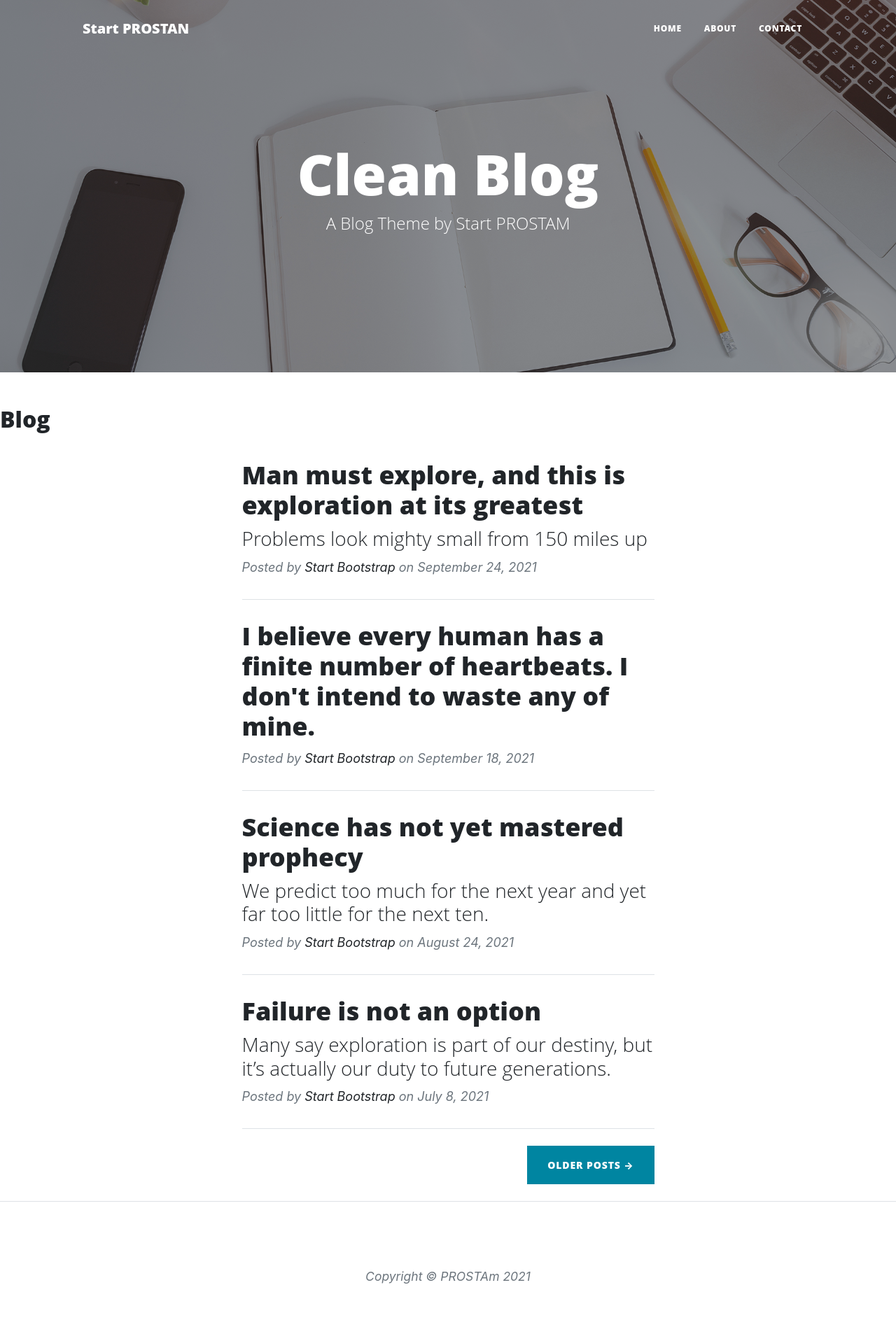
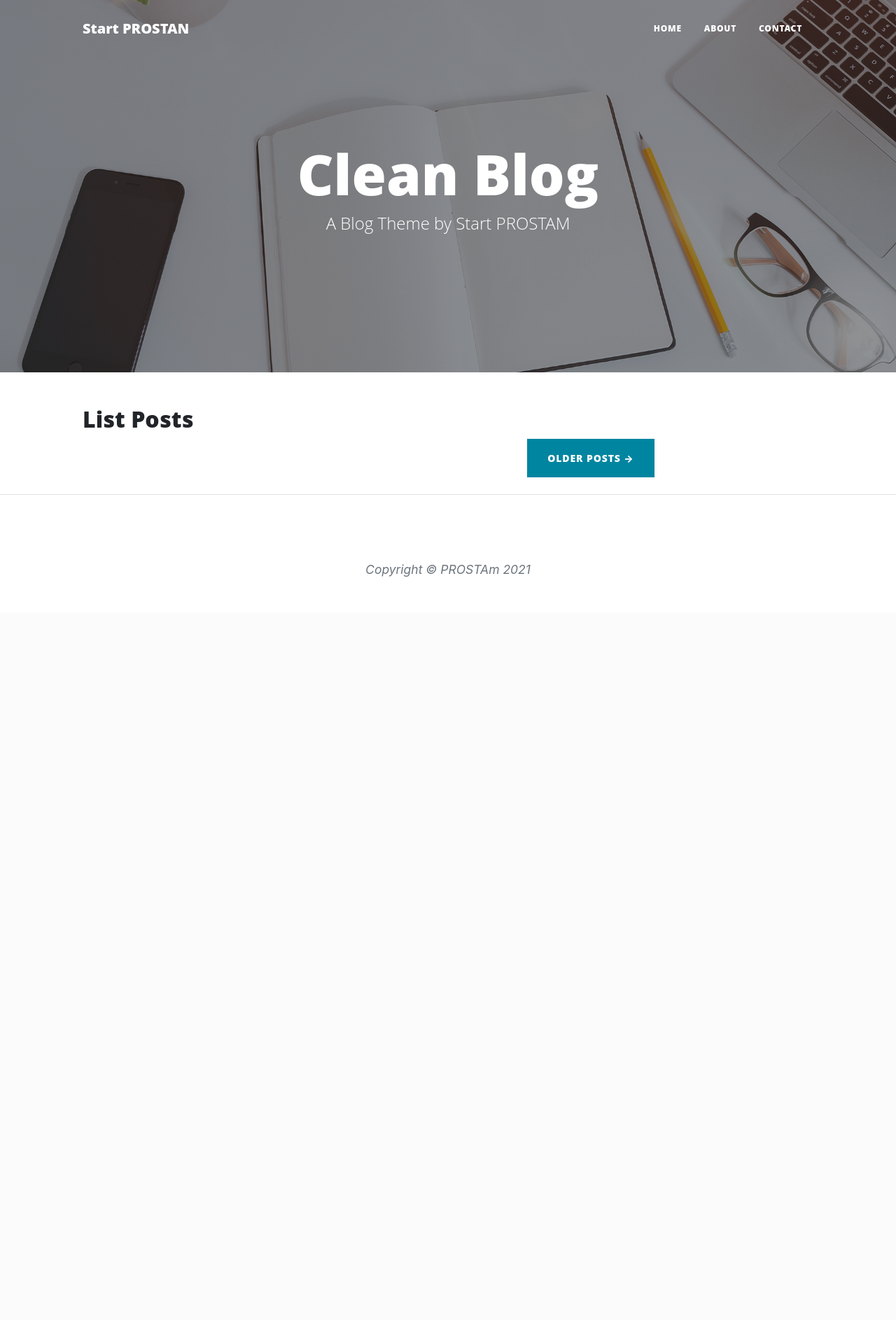
Before and after one commit to Ya27cine/Blog_full, a Symfony app: template templates/blog/index.html.twig in a window 1280 px wide. Shown: the whole page at 70% size. After the commit the page ends 824 px from the top, so only its background shows below. Run offline with Twig, Linux system fonts and the light colour scheme; the template is opened without the code that fills it, so the values that code supplies are empty; some libraries are stand-ins or nearby versions.

Commit message:
crate controller add post/ show posts

```diff
--- a/templates/blog/index.html.twig
+++ b/templates/blog/index.html.twig
@@ -18,69 +18,29 @@
 
 
 {% block body %}
-    <h2>Blog {{ data }}</h2>
-
-
-
 
           <!-- Main Content-->
         <div class="container px-4 px-lg-5">
             <div class="row gx-4 gx-lg-5 justify-content-center">
+            <h2> List Posts </h2>
                 <div class="col-md-10 col-lg-8 col-xl-7">
+                        {% for post in posts %}
                             <!-- Post preview-->
                                 <div class="post-preview">
                                     <a href="post.html">
-                            <h2 class="post-title">Man must explore, and this is exploration at its greatest</h2>
-                            <h3 class="post-subtitle">Problems look mighty small from 150 miles up</h3>
+                                        <h2 class="post-title">{{ post.title}}</h2>
                                     </a>
+                                        <h5 class="post-subtitle"> {{ post.content | slice(0, 77) }}...</h5>
                                     <p class="post-meta">
                                         Posted by
-                            <a href="#!">Start Bootstrap</a>
-                            on September 24, 2021
+                                        <a href="#!">Start Prostam</a>
+                                        on {{ post.published | date('d M  Y') }}
                                     </p>
                                 </div>
                                 <!-- Divider-->
                                 <hr class="my-4" />
-                    <!-- Post preview-->
-                    <div class="post-preview">
-                        <a href="post.html"><h2 class="post-title">I believe every human has a finite number of heartbeats. I don't intend to waste any of mine.</h2></a>
-                        <p class="post-meta">
-                            Posted by
-                            <a href="#!">Start Bootstrap</a>
-                            on September 18, 2021
-                        </p>
-                    </div>
-                    <!-- Divider-->
-                    <hr class="my-4" />
-                    <!-- Post preview-->
-                    <div class="post-preview">
-                        <a href="post.html">
-                            <h2 class="post-title">Science has not yet mastered prophecy</h2>
-                            <h3 class="post-subtitle">We predict too much for the next year and yet far too little for the next ten.</h3>
-                        </a>
-                        <p class="post-meta">
-                            Posted by
-                            <a href="#!">Start Bootstrap</a>
-                            on August 24, 2021
-                        </p>
-                    </div>
-                    <!-- Divider-->
-                    <hr class="my-4" />
-                    <!-- Post preview-->
-                    <div class="post-preview">
-                        <a href="post.html">
-                            <h2 class="post-title">Failure is not an option</h2>
-                            <h3 class="post-subtitle">Many say exploration is part of our destiny, but it’s actually our duty to future generations.</h3>
-                        </a>
-                        <p class="post-meta">
-                            Posted by
-                            <a href="#!">Start Bootstrap</a>
-                            on July 8, 2021
-                        </p>
-                    </div>
-                    <!-- Divider-->
-                    <hr class="my-4" />
-                    <!-- Pager-->
+                        {% endfor %}
+
                     <div class="d-flex justify-content-end mb-4"><a class="btn btn-primary text-uppercase" href="#!">Older Posts →</a></div>
                 </div>
             </div>
```
Also changed, not shown: src/Controller/BlogController.php (+7 -3 lines). Lines whose indentation alone changed are shown as unchanged.
